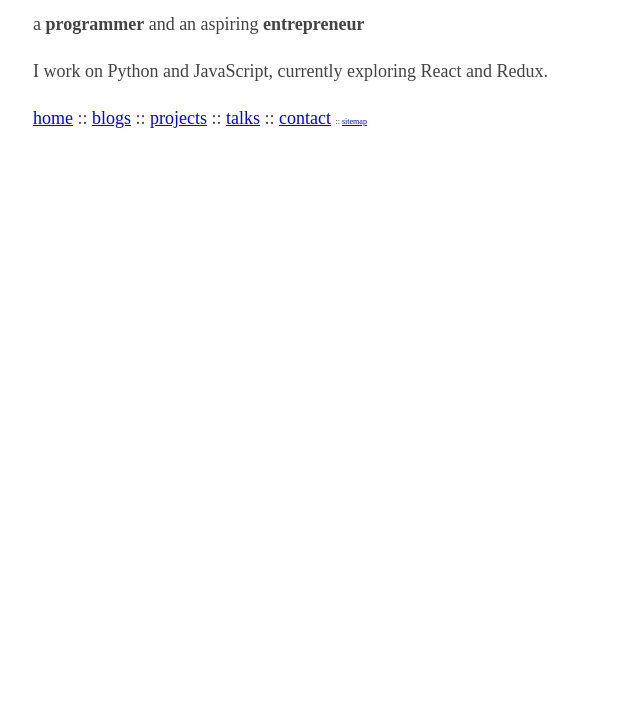
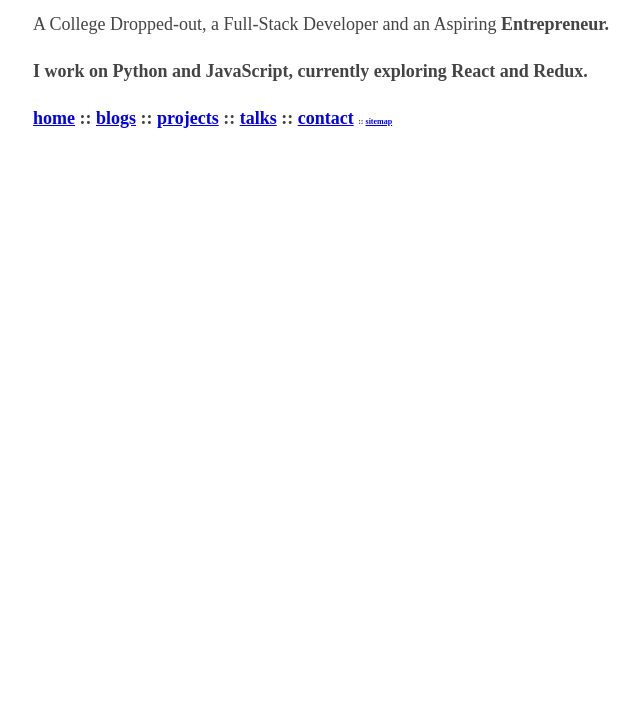
Before and after one commit to vaibhavmule/vaibhavmule.github.io, a plain HTML site: page index.html in a window 1280 px wide. Shown: the part 97-800 px from the top of the page, without its empty margins (282-922 px from the left). Drawn offline with Linux system fonts and the light colour scheme.

Commit message:
add new headline

```diff
--- a/index.html
+++ b/index.html
@@ -45,7 +45,7 @@ h3 {
 </head>
 <header>
   <h1>Vaibhav Mule</h1>
-  <p>a <b>programmer</b> and an aspiring <b>entrepreneur</b></header>
+  <p>A College Dropped-out, a Full-Stack Developer and an Aspiring <b>Entrepreneur<b/>.</header>
 <section>
   <p>I work on Python and JavaScript, currently exploring React and Redux.</section>
 <footer><a href=/>home</a> :: <a href=/blogs/>blogs</a> :: <a href=/projects/>projects</a> :: <a href=/talks/>talks</a> :: <a href=/connect/>contact</a> <span class=sitemap>:: <a href=/sitemap/ >sitemap</a></span></footer>
```
